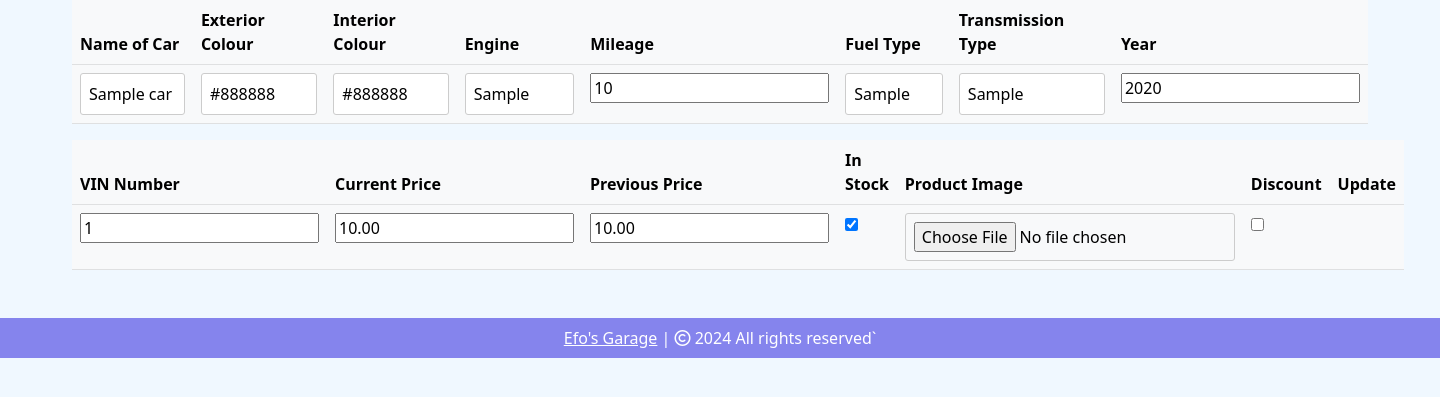
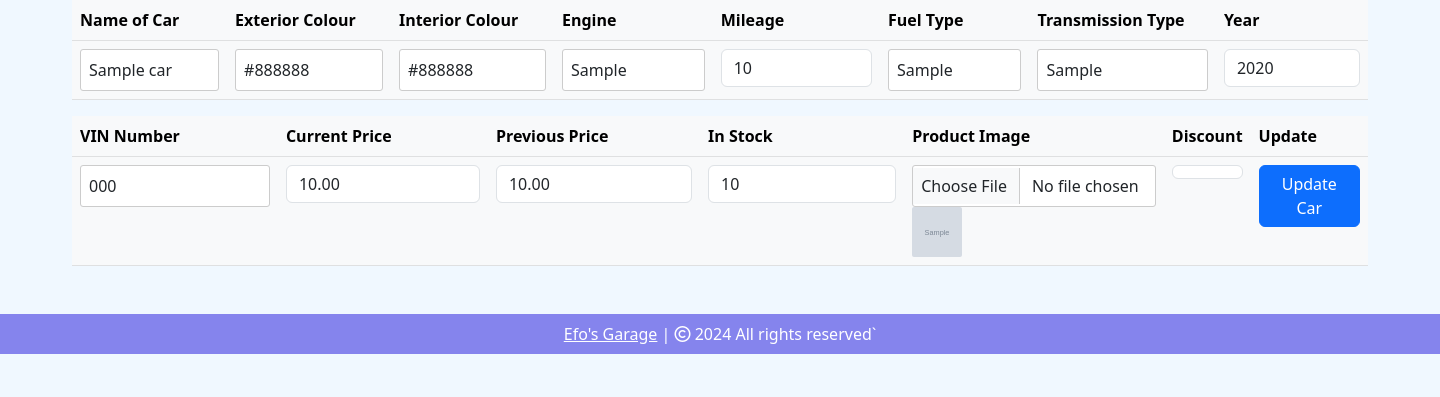
Before and after one commit to Ball-Zilla/Efos_Garage, a Flask app: page /edit-car/1 in a window 1440 px wide. Shown: the part 60-457 px from the top of the page. Run offline with Flask 3, Linux system fonts and the light colour scheme; a user stored in the database is signed in; tables that the repository leaves empty hold one stand-in row (values such as "Sample post"); grey boxes marked "Sample" are stand-in pictures; some libraries are stand-ins or nearby versions.

Commit message:
additional package

```diff
--- a/efo-flask/website/forms.py
+++ b/efo-flask/website/forms.py
@@ -25,14 +25,14 @@ class add_car_form(FlaskForm):
     engine = StringField('Engine', validators=[DataRequired()])
     transmission = StringField('Transmission Type', validators=[DataRequired()])
     fuel_type = StringField('Fuel Type', validators=[DataRequired()])
-    vin_number = IntegerField('VIN Number', validators=[DataRequired()])
+    vin_number = StringField('VIN Number', validators=[DataRequired()])
     mileage = IntegerField('Mileage', validators=[DataRequired()])
     # make = StringField('Make', validators=[DataRequired()])
     # model = StringField('Model', validators=[DataRequired()])
     year = IntegerField('Year', validators=[DataRequired()])
     current_price = DecimalField('Current Price', validators=[DataRequired()])
     previous_price = DecimalField('Previous Price', validators=[DataRequired()])
-    in_stock = BooleanField('In Stock')
+    in_stock = IntegerField('In Stock')
     product_image = FileField('Product Picture', validators=[DataRequired(), FileAllowed(['jpg', 'png', 'jpeg'], 'Images only!')])
     discount_sale = BooleanField('Discount Sale')
     submit = SubmitField('Add Car')
--- a/efo-flask/website/models.py
+++ b/efo-flask/website/models.py
@@ -52,7 +52,7 @@ class Cars(db.Model):
     engine = db.Column(db.String(150), nullable=True)
     transmission = db.Column(db.String(150), nullable=True)
     fuel_type = db.Column(db.String(150), nullable=True)
-    vin_number = db.Column(db.Integer, nullable=True)
+    vin_number = db.Column(db.String(150), nullable=True)
     mileage = db.Column(db.Integer, nullable=True)
 
 
--- a/efo-flask/website/templates/edit_car.html
+++ b/efo-flask/website/templates/edit_car.html
@@ -7,6 +7,14 @@
 
 <form action="" method="POST" enctype="multipart/form-data">
 	{{ form.hidden_tag() }}
+
+	{% for field in form %}
+	    {% if field.errors %}
+	        <div class="alert alert-danger">
+	            {{ field.label.text }}: {{ field.errors[0] }}
+	        </div>
+	    {% endif %}
+	{% endfor %}
 
 	<table class="table table-light table-hover">
 		<thead>
@@ -18,19 +26,19 @@
 				<th scope="col">Mileage</th>
 				<th scope="col">Fuel Type</th>
 				<th scope="col">Transmission Type</th>
-        <th scope="col">Year</th>
+				<th scope="col">Year</th>
 			</tr>
 		</thead>
 		<tbody>
 			<tr>
-				<td>{{ form.name }}</td>
-				<td>{{ form.exterior_color }}</td>
-				<td>{{ form.interior_color }}</td>
-				<td>{{ form.engine }}</td>
-				<td>{{ form.mileage }}</td>
-				<td>{{ form.fuel_type }}</td>
-				<td>{{ form.transmission }}</td>
-        <td>{{ form.year }}</td>
+				<td class="form-group">{{ form.name(class_="form-control") }}</td>
+				<td class="form-group">{{ form.exterior_color(class_="form-control") }}</td>
+				<td class="form-group">{{ form.interior_color(class_="form-control") }}</td>
+				<td class="form-group">{{ form.engine(class_="form-control") }}</td>
+				<td class="form-group">{{ form.mileage(class_="form-control") }}</td>
+				<td class="form-group">{{ form.fuel_type(class_="form-control") }}</td>
+				<td class="form-group">{{ form.transmission(class_="form-control") }}</td>
+				<td class="form-group">{{ form.year(class_="form-control") }}</td>
 			</tr>
 		</tbody>
 	</table>
@@ -39,8 +47,6 @@
 		<thead>
 			<tr>
 				<th scope="col">VIN Number</th>
-				<!-- <th scope="col">Make</th>
-				<th scope="col">Model</th> -->
 				<th scope="col">Current Price</th>
 				<th scope="col">Previous Price</th>
 				<th scope="col">In Stock</th>
@@ -51,20 +57,23 @@
 		</thead>
 		<tbody>
 			<tr>
-				<td>{{ form.vin_number }}</td>
-				<!-- <td>{{ form.make }}</td>
-				<td>{{ form.model }}</td> -->
-				<td>{{ form.current_price }}</td>
-				<td>{{ form.previous_price }}</td>
-				<td>{{ form.in_stock }}</td>
-				<td>{{ form.product_image }}</td>
-				<td>{{ form.discount_sale }}</td>
-				<td>{{ form.edit_car }}</td>
+				<td class="form-group">{{ form.vin_number(class_="form-control") }}</td>
+				<td class="form-group">{{ form.current_price(class_="form-control") }}</td>
+				<td class="form-group">{{ form.previous_price(class_="form-control") }}</td>
+				<td class="form-group">{{ form.in_stock(class_="form-control") }}</td>
+				<td class="form-group">
+					{{ form.product_image(class_="form-control") }}
+					{% if car.product_image %}
+					  <img src="{{ car.product_image }}" alt="Car Image" style="height: 50px; width: 50px; border-radius: 2px;">
+					{% endif %}
+				</td>
+				<td>{{ form.discount_sale(class_="form-control") }}</td>
+				<td>
+					<button type="submit" class="btn btn-primary">Update Car</button>
+				</td>
 			</tr>
 		</tbody>
 	</table>
 </form>
 
-
-
 {% endblock %}
```
Also changed, not shown: efo-flask/website/templates/car.html (added, +44 -0 lines), efo-flask/media/img_11.jpg (added), efo-flask/media/img_14.jpg (added), efo-flask/media/img_21.jpg (added), efo-flask/media/img_9.jpg (added).
